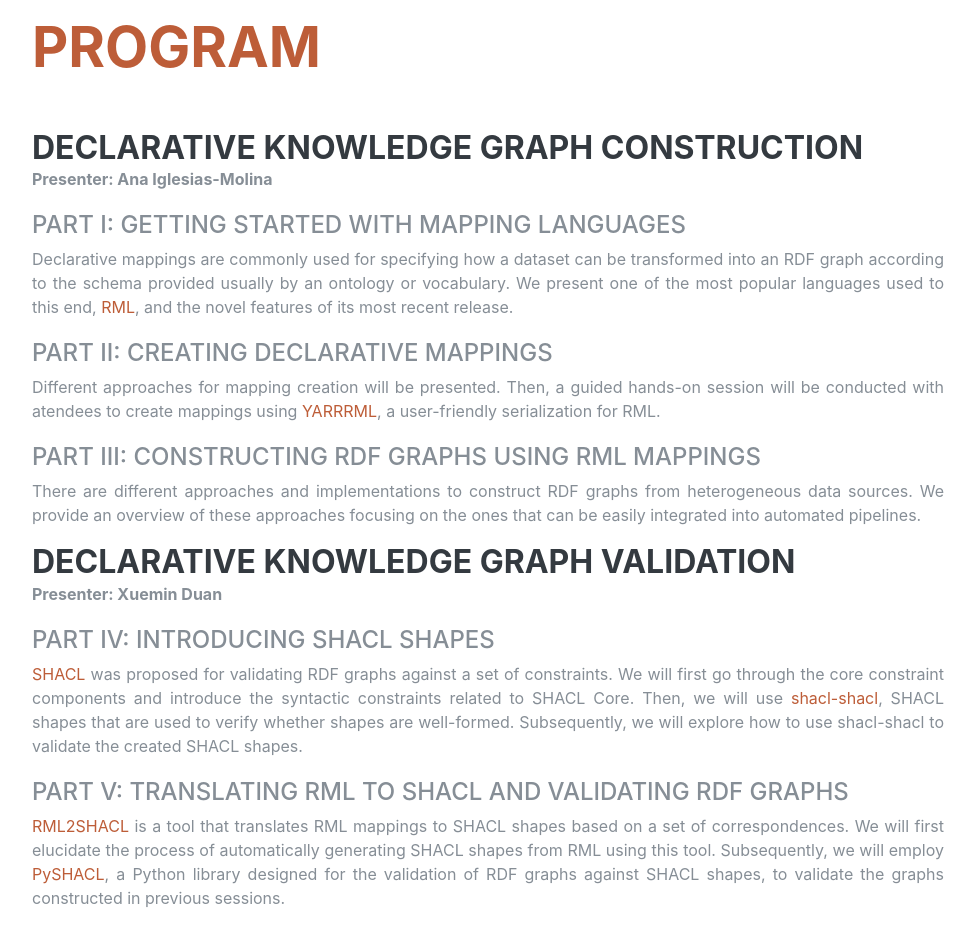
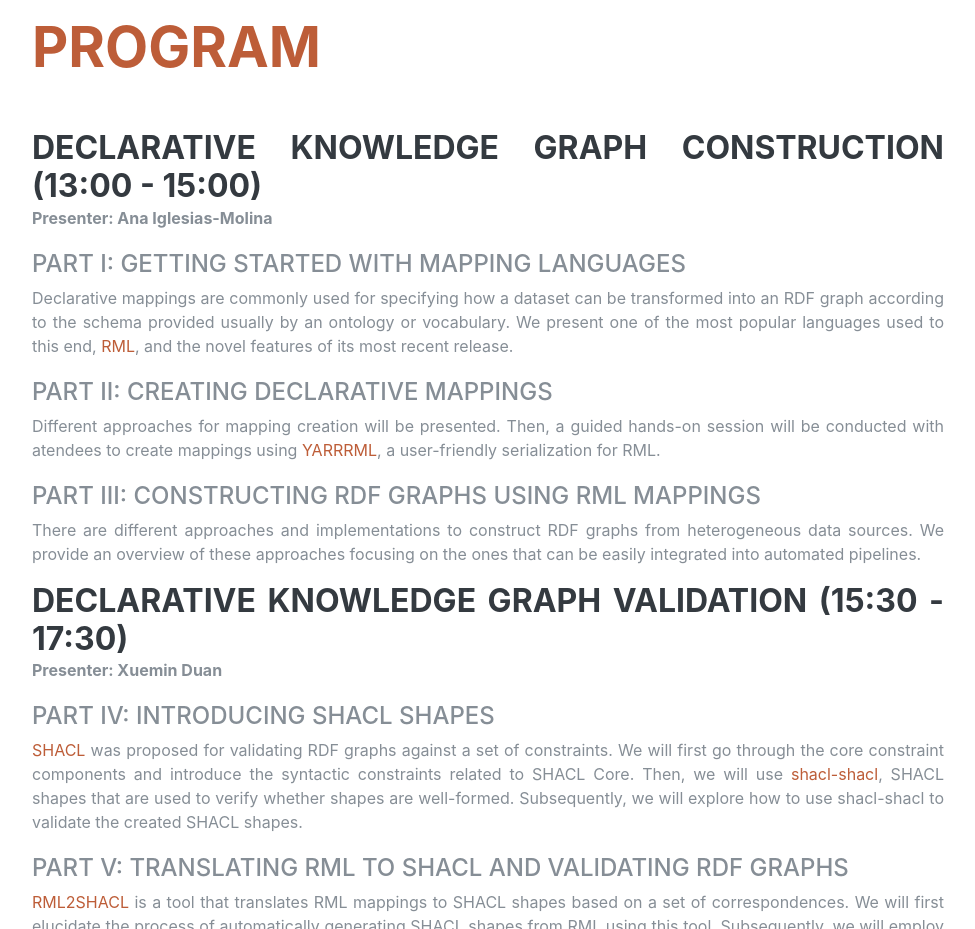
Before and after one commit to kg-construct/tutorials, a plain HTML site: page kcap2023/index.html in a window 1280 px wide. Shown: the part 1100-2029 px from the top of the page, without its empty margins (288-1263 px from the left). Drawn offline with Linux system fonts and the light colour scheme; a web font is replaced by a local one.

Commit message:
hours updated

```diff
--- a/kcap2023/index.html
+++ b/kcap2023/index.html
@@ -146,7 +146,7 @@ The preliminary limitations of these technologies have been progressively addres
 
           <div class="resume-item d-flex flex-column flex-md-row">
             <div class="resume-content mr-auto">
-              <h3 class="mb-0">Declarative Knowledge Graph Construction</h3>
+              <h3 class="mb-0">Declarative Knowledge Graph Construction (13:00 - 15:00)</h3>
               <p><b>Presenter: Ana Iglesias-Molina</b></p>
               <div class="subheading mb-1">Part I: Getting started with mapping languages</div>
               <p>Declarative mappings are commonly used for specifying how a dataset can be
@@ -171,7 +171,7 @@ The preliminary limitations of these technologies have been progressively addres
 
           <div class="resume-item d-flex flex-column flex-md-row">
             <div class="resume-content mr-auto">
-              <h3 class="mb-0">Declarative Knowledge Graph Validation</h3>
+              <h3 class="mb-0">Declarative Knowledge Graph Validation (15:30 - 17:30)</h3>
               <p><b>Presenter: Xuemin Duan</b></p>
               <div class="subheading mb-1">Part IV: Introducing SHACL shapes</div>
               <p><a href="https://www.w3.org/TR/shacl/">SHACL</a> was proposed for validating RDF graphs against a set of constraints.
```
